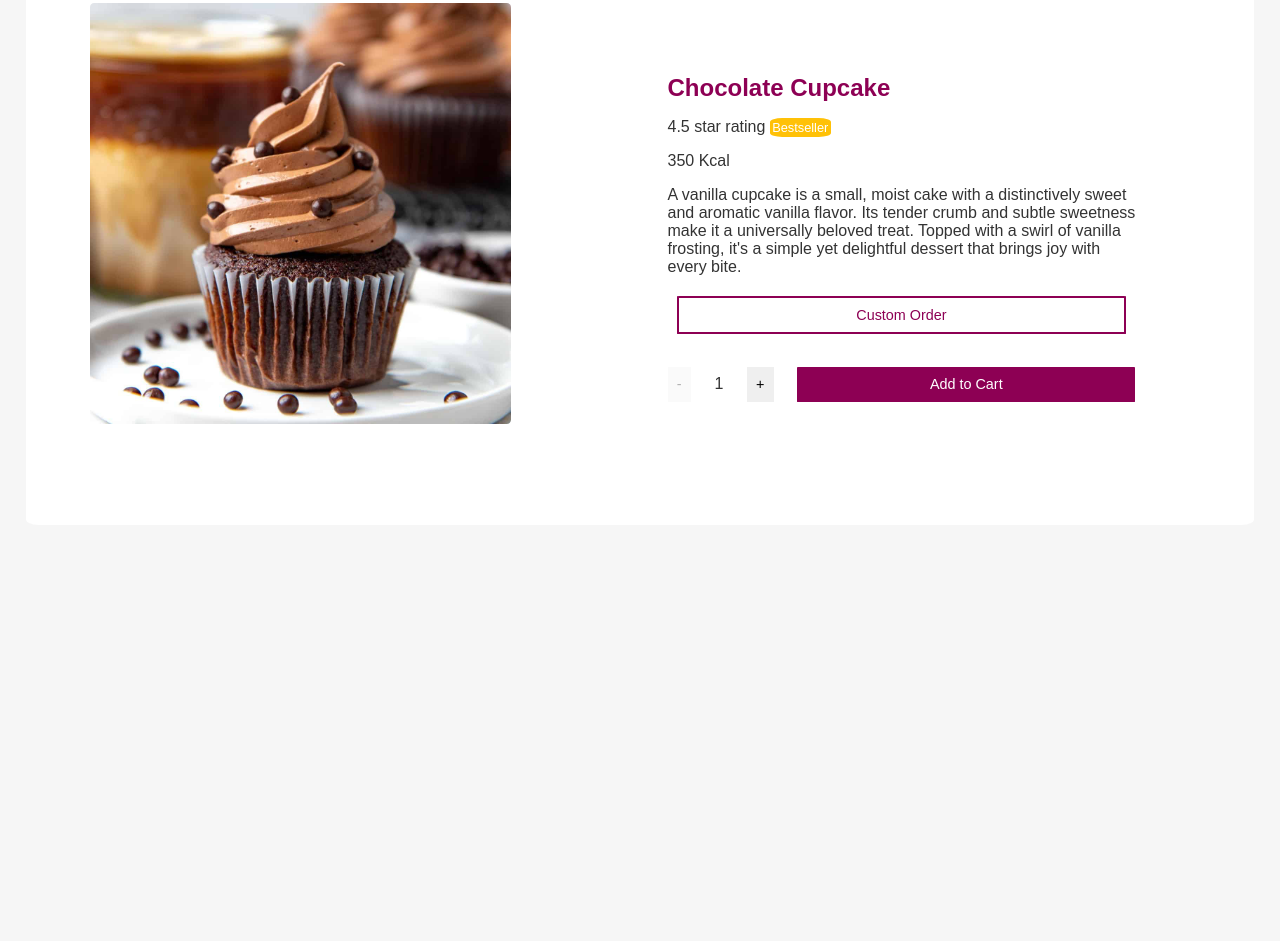
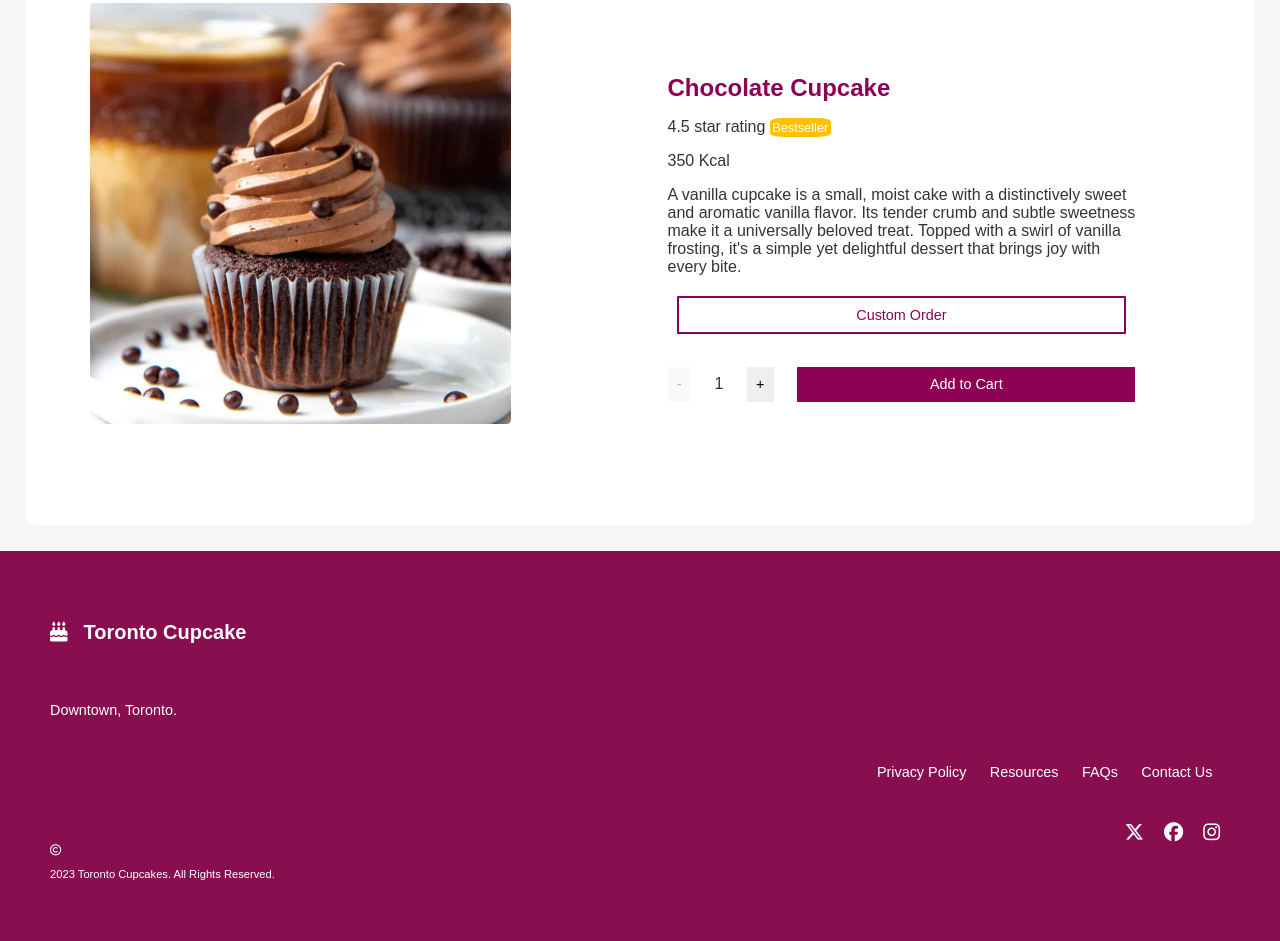
Before and after one commit to umarhaque/umarhaque.github.io, a plain HTML site: page ProductPage.html in a window 1280 px wide. Shown: the part 250-1191 px from the top of the page. Before the commit the page ends 801 px from the top, so only its background shows below. Drawn offline with Linux system fonts and the light colour scheme.

Commit message:
final push

```diff
--- a/Checkout.css
+++ b/Checkout.css
@@ -64,6 +64,7 @@ body {
 
 /* Back Button */
 #back-button{
+	cursor: pointer;
     font-family: "Poppins", sans-serif;
     margin-left: 4%;
     margin-top: 2%;
@@ -107,7 +108,7 @@ body {
 /* Whole Section */
 .container{
 	width: 100%;
-	height: 1110px;
+	height: 1100px;
 	margin-bottom: 6%;
 	padding: 2.5%;
     display: flex;
@@ -244,6 +245,7 @@ p{
 	height: 1110px;
 	display: flex;
 	flex-direction: column;
+	/* margin-bottom: 5%; */
 }
 
 /* Order Details */
@@ -355,6 +357,7 @@ p{
 
 /* Footer */
 .footer {
+	margin-top: 400px;
 	display: flex;
 	flex-direction: column;
 	background-color: #880e4f;
--- a/ProductPage.css
+++ b/ProductPage.css
@@ -189,3 +189,69 @@ button:hover {
 .add-cart-button:hover {
   background-color: #660044;
 }
+/* Footer */
+.footer {
+	display: flex;
+	flex-direction: column;
+	background-color: #880e4f;
+	color: white;
+	padding: 50px;
+	font-family: "poppins", sans-serif;
+	/* margin: 0px; */
+	p{
+		color: white;
+	}
+  }
+
+  .footer_logo {
+	font-size: 1.5em;
+	font-weight: bold;
+	margin-bottom: 2%;
+	display: flex;
+	align-items: center;
+	gap: 16px;
+	font-size: 1.1em;
+	font-family: "Lobster", sans-serif;
+	font-size: 20px;
+  }
+
+  .city {
+	text-align: left;
+
+	top: 15%;
+	left: 2%;
+	font-size: 0.9em;
+  }
+
+  .c {
+	text-align: left;
+	/* position: absolute; */
+	top: 19%;
+	left: 2%;
+	font-size: 0.7em;
+
+  }
+
+  .footer_links {
+	margin: 0.5%;
+  }
+  .footer_links a {
+	margin: 1%;
+	color: white;
+	float: right;
+	font-size: 0.9em;
+	display: flex;
+	flex-direction: row;
+  }
+
+
+  .icons {
+	margin-top: 10px;
+  }
+
+  .icons a {
+	margin: 0 10px;
+	font-size: 1.2em;
+	color: white;
+	float: right;
+  }
--- a/ProductPage.html
+++ b/ProductPage.html
@@ -59,7 +59,7 @@
 
       <!-- Buttons for interaction -->
       <!-- Custom Order Button -->
-      <div class="custom-order-container">
+      <div class="custom-order-container" id="customorder">
         <button class="custom-order">Custom Order</button>
       </div>
       <div class="add-to-cart">
@@ -70,6 +70,31 @@
       </div>
     </div>
   </div>
+  <div class="footer">
+
+		<div class="footer_logo">
+			<i class="fa-solid fa-cake-candles"></i>
+			<p>Toronto Cupcake</p>
+		</div>
+		<div class="city">
+			<p>Downtown, Toronto.</p>
+		</div>
+		<div class="footer_links">
+		  <a><p>Contact Us</p></a>
+		  <a><p>FAQs</p></a>
+		  <a><p>Resources</p></a>
+		  <a><p>Privacy Policy</p></a>
+		</div>
+		<div class="icons">
+		  <a><i class="fa-brands fa-instagram"></i></a>
+		  <a><i class="fa-brands fa-facebook"></i></a>
+		  <a><i class="fa-brands fa-x-twitter"></i></a>
+		</div>
+		<div class="c">
+			<i class="fa-regular fa-copyright"></i>
+			<p>2023 Toronto Cupcakes. All Rights Reserved.</p>
+		</div>
+	</div>
 </main>
 
 <script>
@@ -116,10 +141,19 @@
 // var cupcakecard = document.querySelector("#cupcake");
 // cupcakecard.addEventListener("click", clickRedirect);
 var back = document.querySelector("#back-button");
+var cart = document.querySelector("#cart");
+cart.addEventListener("click", clickRedirect);
 back.addEventListener("click", clickRedirect);
+var custom = document.querySelector("#customorder")
+custom.addEventListener("click", clickRedirect)
 function clickRedirect(){
   if(this.id=="back-button"){
     window.location.href="menu.html"
+  }else if(this.id=="cart"){
+    window.location.href="CartPage.html";
+  }
+  else{
+    window.location.href="Form Page.html"
   }
 }
 
--- a/styles.css
+++ b/styles.css
@@ -64,6 +64,10 @@ body {
             }
         }
     }
+}
+
+#special{
+    cursor: pointer;
 }
 
 .logo {
```
Also changed, not shown: CartPage.html (+25 -11 lines), Checkout.html (+7 -7 lines), Form Page.html (+13 -4 lines), menu.html (+1 -1 lines), torontocupcakes.html (+2 -2 lines).
